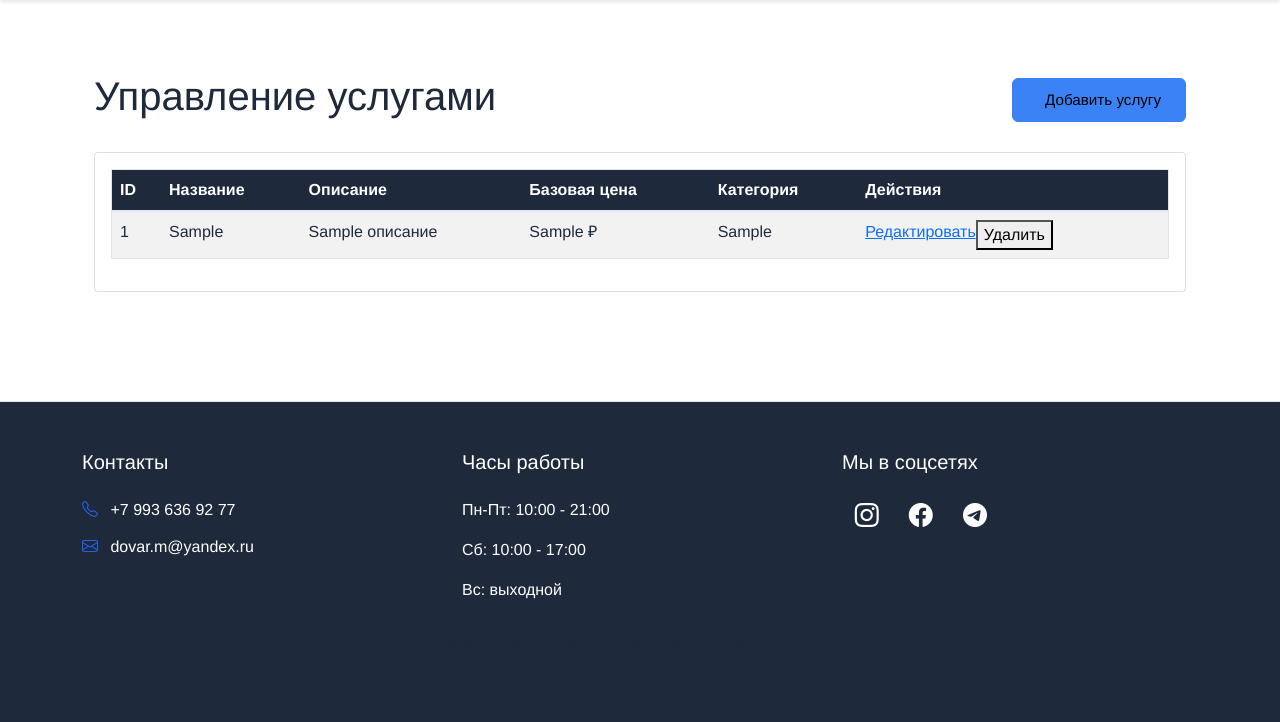
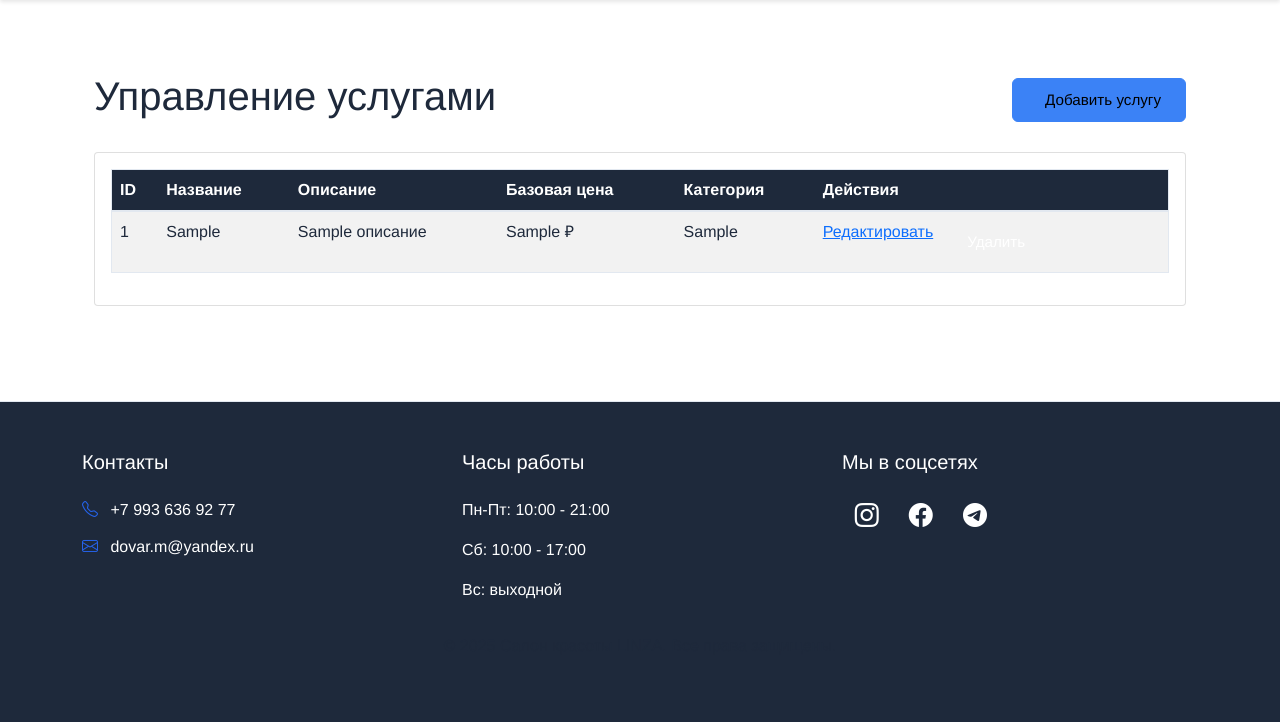
Before and after one commit to LlnZa/hair-salon, a Python web app: template templates/admin/services.html in a window 1280 px wide. Shown: the part 78-800 px from the top of the page. Run offline with Jinja, Linux system fonts and the light colour scheme; the template is opened without the code that fills it: most values are stand-ins (such as "Sample title", 1, 10 or a date in 2020); some libraries are stand-ins or nearby versions.

Commit message:
Update services.html

```diff
--- a/templates/admin/services.html
+++ b/templates/admin/services.html
@@ -50,7 +50,7 @@
                                             <a href="{{ url_for('edit_service', service_id=service.услуга_id) }}" class="btn-edit">
                                                 <i class="fas fa-edit"></i> Редактировать
                                             </a>
-                                            <button type="button" class="btn-delete" data-bs-toggle="modal" data-bs-target="#deleteModal{{ employee.сотрудник_id }}">
+                                            <button type="button" class="btn btn-sm btn-delete" data-bs-toggle="modal" data-bs-target="#deleteModal{{ service.услуга_id }}">
                                                 <i class="fas fa-trash"></i> Удалить
                                             </button>
                                         </div>
```
